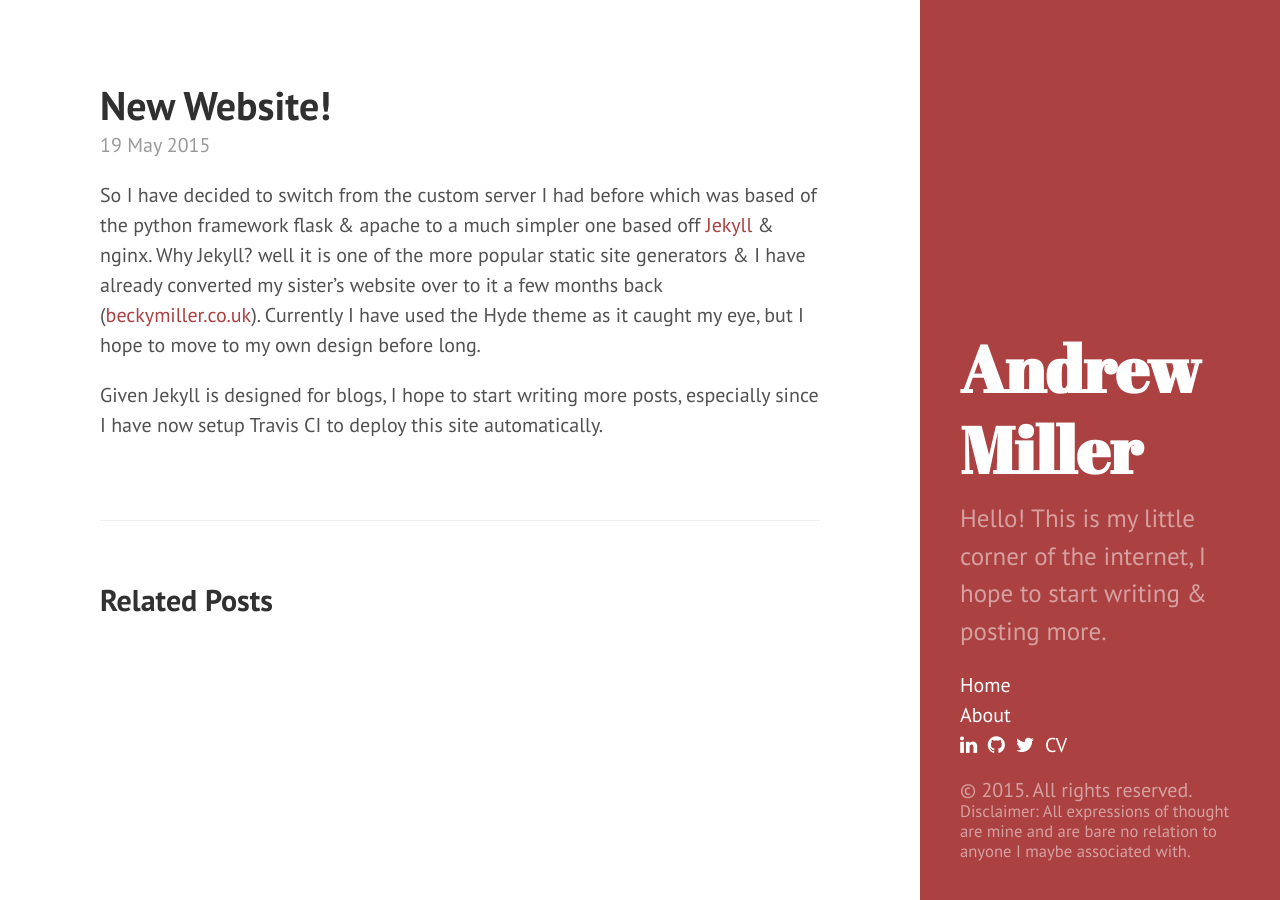
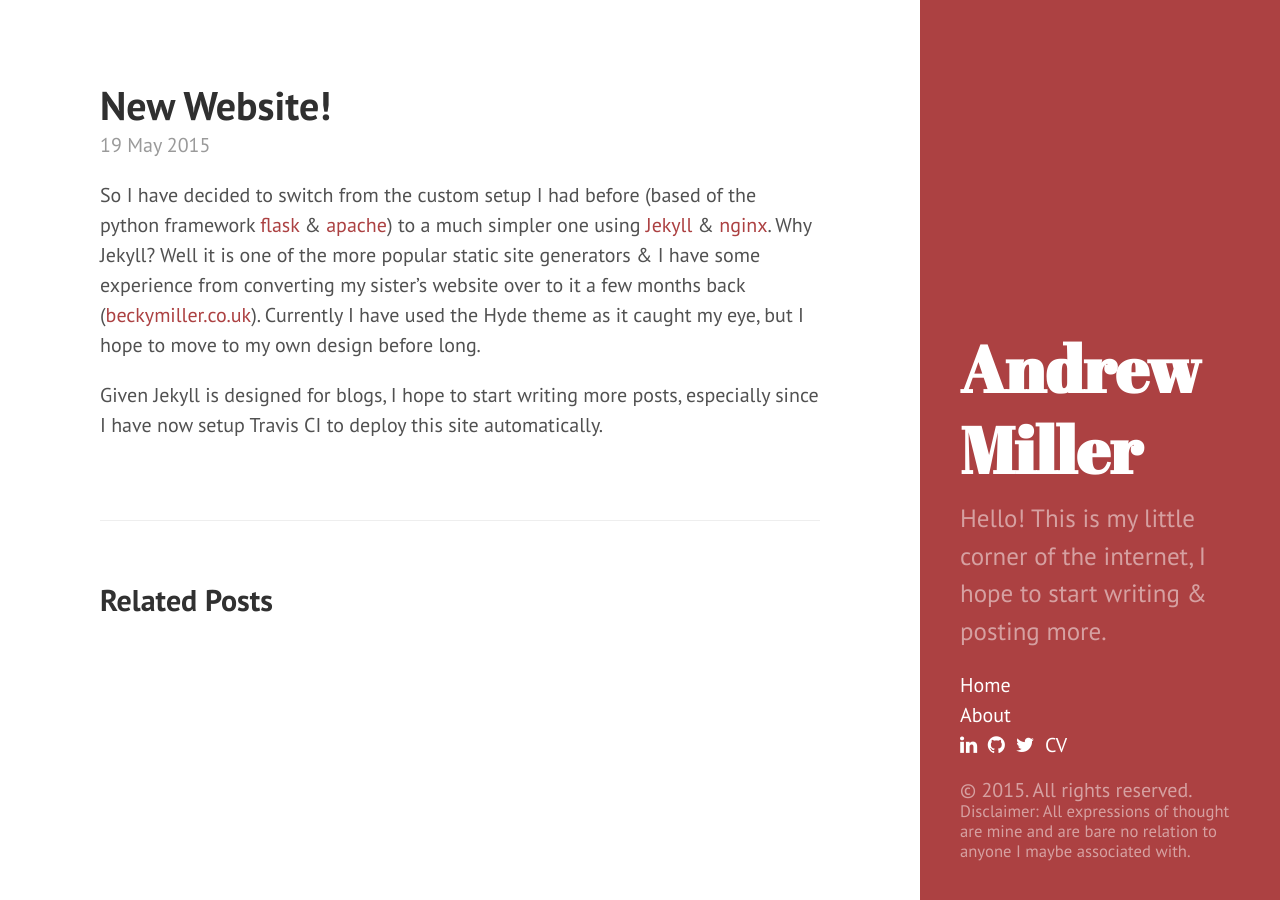
Before and after one commit to nanorepublica/site, a Jekyll site: the page built from _posts/2015-05-19-new-website.md, in a window 1280 px wide. Built offline with Jekyll 4.4.1, drawn with Linux system fonts in a browser that asks for light colours; nearby versions of some CDN libraries; Markdown is read by kramdown in place of the engine named in the settings.

Commit message:
first post of the new site

```diff
--- a/_posts/2015-05-19-new-website.md
+++ b/_posts/2015-05-19-new-website.md
@@ -3,6 +3,6 @@ layout: post
 title: New Website!
 ---
 
-So I have decided to switch from the custom server I had before which was based of the python framework flask & apache to a much simpler one based off [Jekyll](http://jekyllrb.com) & nginx. Why Jekyll? well it is one of the more popular static site generators & I have already converted my sister's website over to it a few months back ([beckymiller.co.uk](https://beckymiller.co.uk)). Currently I have used the Hyde theme as it caught my eye, but I hope to move to my own design before long.
+So I have decided to switch from the custom setup I had before (based of the python framework [flask](https://flask.poccoo.org) & [apache](http://apache.org)) to a much simpler one using [Jekyll](https://jekyllrb.com) & [nginx](https://nginx.org). Why Jekyll? Well it is one of the more popular static site generators & I have some experience from converting my sister's website over to it a few months back ([beckymiller.co.uk](https://beckymiller.co.uk)). Currently I have used the Hyde theme as it caught my eye, but I hope to move to my own design before long.
 
 Given Jekyll is designed for blogs, I hope to start writing more posts, especially since I have now setup Travis CI to deploy this site automatically.
```
